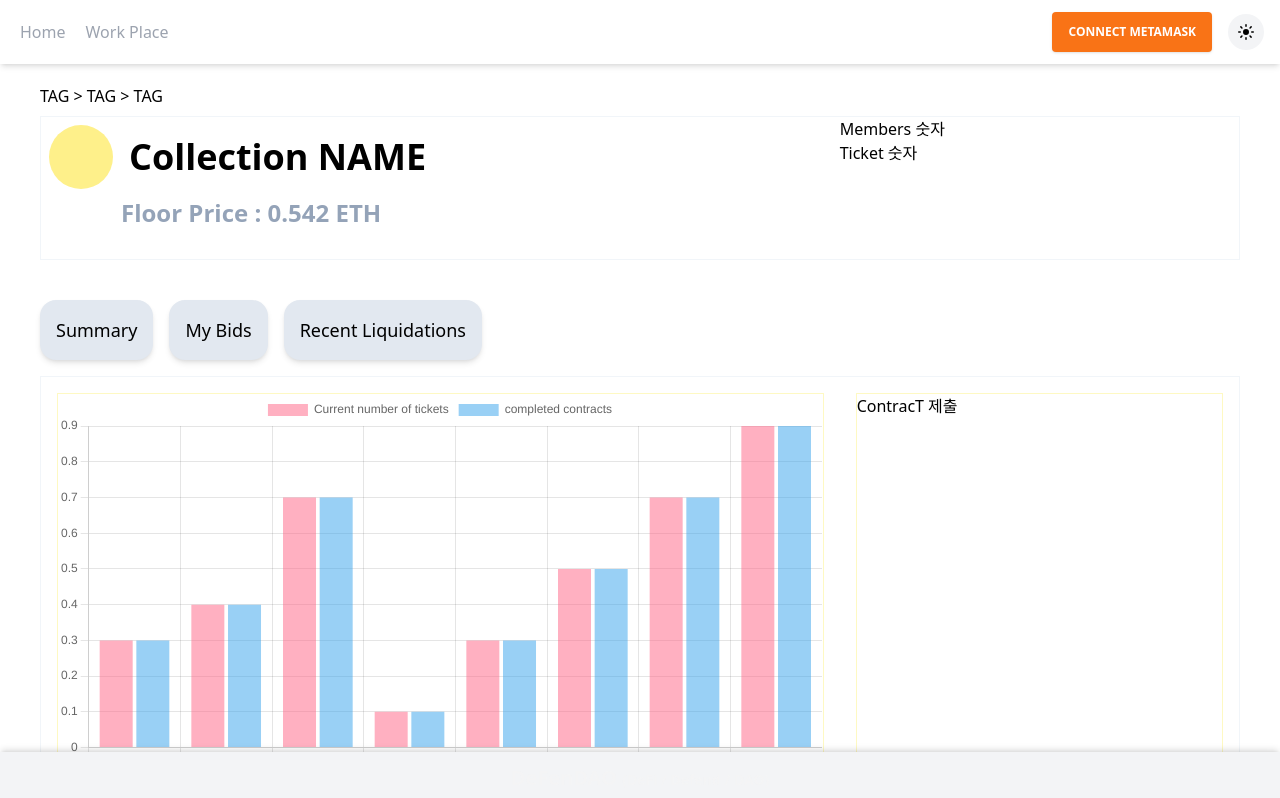
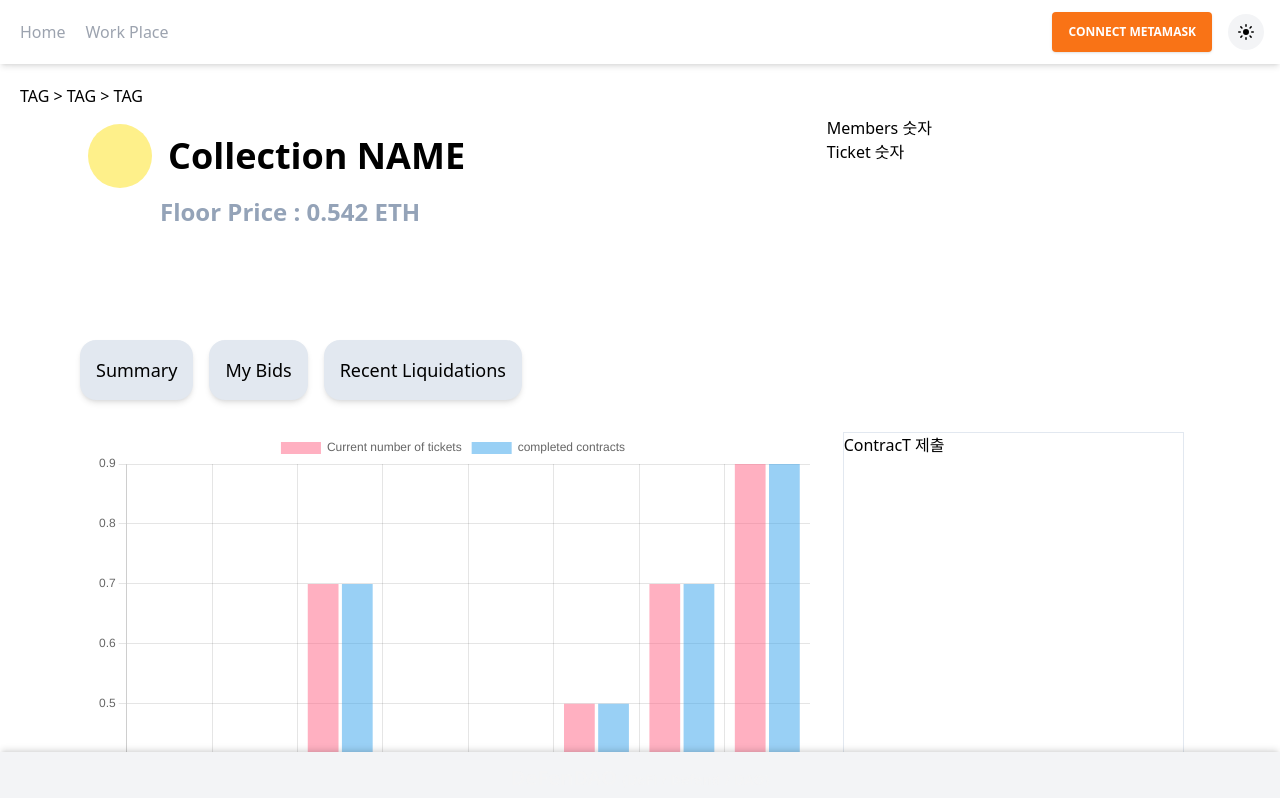
Before and after one commit to pureboy11/hackathon, a Next.js app: page /dao/123 in a window 1280 px wide. Shown: the top 798 px of the page. Built offline with nearby package versions, Linux system fonts and the light colour scheme.

Commit message:
자러가장

```diff
--- a/components/common/chart.js
+++ b/components/common/chart.js
@@ -61,7 +61,12 @@ export const data = {
 export default function Chart() {
   return (
     <>
-      <Bar options={options} data={data} />
+      <Bar
+        data={data}
+        width={200}
+        height={400}
+        options={{ maintainAspectRatio: false }}
+      />
     </>
   );
 }
--- a/pages/_app.js
+++ b/pages/_app.js
@@ -1,14 +1,14 @@
 import "../styles/globals.css";
+import { ThemeProvider } from "next-themes";
 import Layout from "../components/Layout";
-import { ThemeProvider } from "next-themes";
 
 function MyApp({ Component, pageProps }) {
   return (
-    <Layout>
-      <ThemeProvider attribute="class">
+    <ThemeProvider attribute="class">
+      <Layout>
         <Component {...pageProps} />
-      </ThemeProvider>
-    </Layout>
+      </Layout>
+    </ThemeProvider>
   );
 }
 
--- a/pages/dao/[pid].js
+++ b/pages/dao/[pid].js
@@ -22,9 +22,9 @@ export default function DefenDaoDetail(props) {
   return (
     <>
       <TitleManager pageTitle="CollectionNAME" />
-      <div className="relative h-full mx-10">
-        <div className="dark:text-slate-300 mt-5 pb-2">{` TAG > TAG > TAG `}</div>
-        <section className="INFO h-36 border border-slate-100">
+      <div className="dark:text-slate-300 ml-5 mt-5 pb-2">{` TAG > TAG > TAG `}</div>
+      <div className="relative mx-7 lg:mx-20 h-screen">
+        <section className="INFO h-36 mb-10">
           <div className="grid grid-cols-6">
             <div className="col-span-4">
               <div className="flex items-center justify-start m-2">
@@ -44,21 +44,21 @@ export default function DefenDaoDetail(props) {
           </div>
         </section>
         <section className="gap-5">
-          <button className="p-4 mr-4 mt-10 mb-4 bg-slate-200 dark:bg-slate-700 dark:hover:bg-slate-800 rounded-2xl text-lg shadow-md hover:shadow-xl">
+          <button className="p-4 mr-4 mt-10 mb-4 bg-slate-200 dark:bg-slate-700 dark:hover:bg-slate-800 rounded-2xl text-lg shadow-md">
             Summary
           </button>
-          <button className="p-4 mr-4 mt-10 mb-4 bg-slate-200 dark:bg-slate-700 dark:hover:bg-slate-800 rounded-2xl text-lg shadow-md hover:shadow-xl">
+          <button className="p-4 mr-4 mt-10 mb-4 bg-slate-200 dark:bg-slate-700 dark:hover:bg-slate-800 rounded-2xl text-lg shadow-md">
             My Bids
           </button>
-          <button className="p-4 mr-4 mt-10 mb-4 bg-slate-200 dark:bg-slate-700 dark:hover:bg-slate-800 rounded-2xl text-lg shadow-md hover:shadow-xl">
+          <button className="p-4 mr-4 mt-10 mb-4 bg-slate-200 dark:bg-slate-700 dark:hover:bg-slate-800 rounded-2xl text-lg shadow-md">
             Recent Liquidations
           </button>
         </section>
-        <section className="grid grid-cols-6 border border-slate-100">
-          <div className="col-span-4 border border-yellow-100 m-4">
+        <section className="lg:grid lg:grid-cols-6 ">
+          <div className="col-span-4 m-4 h-[300px] lg:h-[600px]">
             <Chart className="" />
           </div>
-          <div className="col-span-2 border border-yellow-100 m-4">
+          <div className="col-span-2 border border-slate-200 m-4 h-[600px]">
             ContracT 제출
           </div>
         </section>
--- a/pages/index.js
+++ b/pages/index.js
@@ -23,7 +23,6 @@ export default function Home(collections, props) {
   return (
     <>
       <TitleManager pageTitle="home" />
-      {/* <div className="fixed top-10 -left-80 rounded-lg bg-teal-200 w-[500px] h-[300px] -rotate-45 z-0" /> */}
       <section className="text-gray-600 body-font z-10 relative">
         <div className="INFO flex items-center justify-center mt-2 container mx-auto">
           <Image
--- a/pages/work.js
+++ b/pages/work.js
@@ -50,7 +50,6 @@ export default function Work() {
   return (
     <>
       <TitleManager pageTitle="work" />
-      <div className="w-full h-full">
       <div className="container h-screen mx-auto">
         <div id="dDayCalendar" className="mx-5">
           <Link
@@ -106,7 +105,7 @@ export default function Work() {
                 </div>
               </div>
               <div className="mt-20 font-extrabold text-2xl"> To do list</div>
-                <div>
+              <div className="">
                 <li>메인 페이지 꾸미기</li>
                 <li>DAO 내부 페이지 꾸미기</li>
                 <li>컬렉션별 그래프 그리기</li>
@@ -130,8 +129,7 @@ export default function Work() {
                 </li>
                 <li>
                   {" "}
-                    최초 DAO 가입시 해당 NFT 가치만큼 코인 묶어두는 Smart
-                    Contract{" "}
+                  최초 DAO 가입시 해당 NFT 가치만큼 코인 묶어두는 Smart Contract{" "}
                 </li>
                 <li>거래량이 충분한 컬렉션 리스트 추리기</li>
                 <li>DAO 가입자 수를 기반으로 랭킹 정리</li>
@@ -148,7 +146,6 @@ export default function Work() {
           </div>
         </div>
       </div>
-      </div>
     </>
   );
 }
--- a/styles/globals.css
+++ b/styles/globals.css
@@ -4,6 +4,10 @@
 
 .bg-primary {
   @apply bg-white dark:bg-[#202225];
+}
+
+body[data-theme="dark"] {
+  --bg: #202225;
 }
 
 .header--animated {
```
Lines whose indentation alone changed are shown as unchanged.
